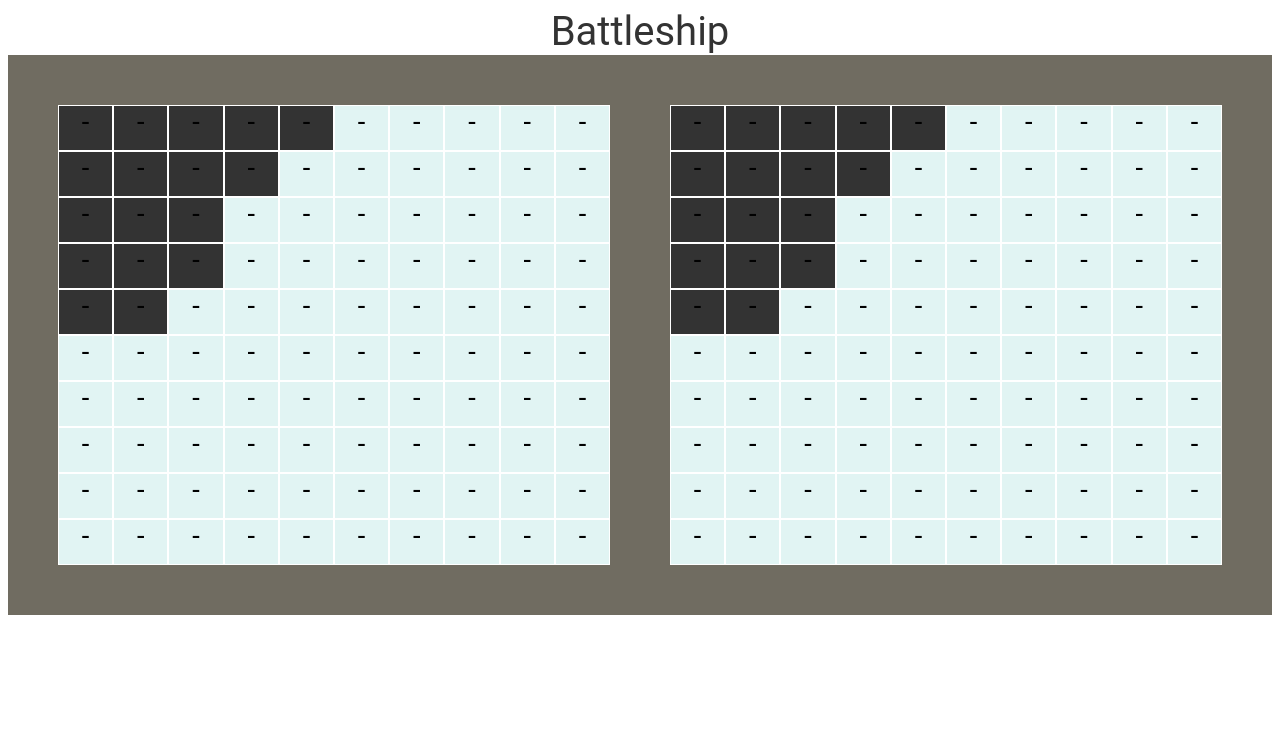
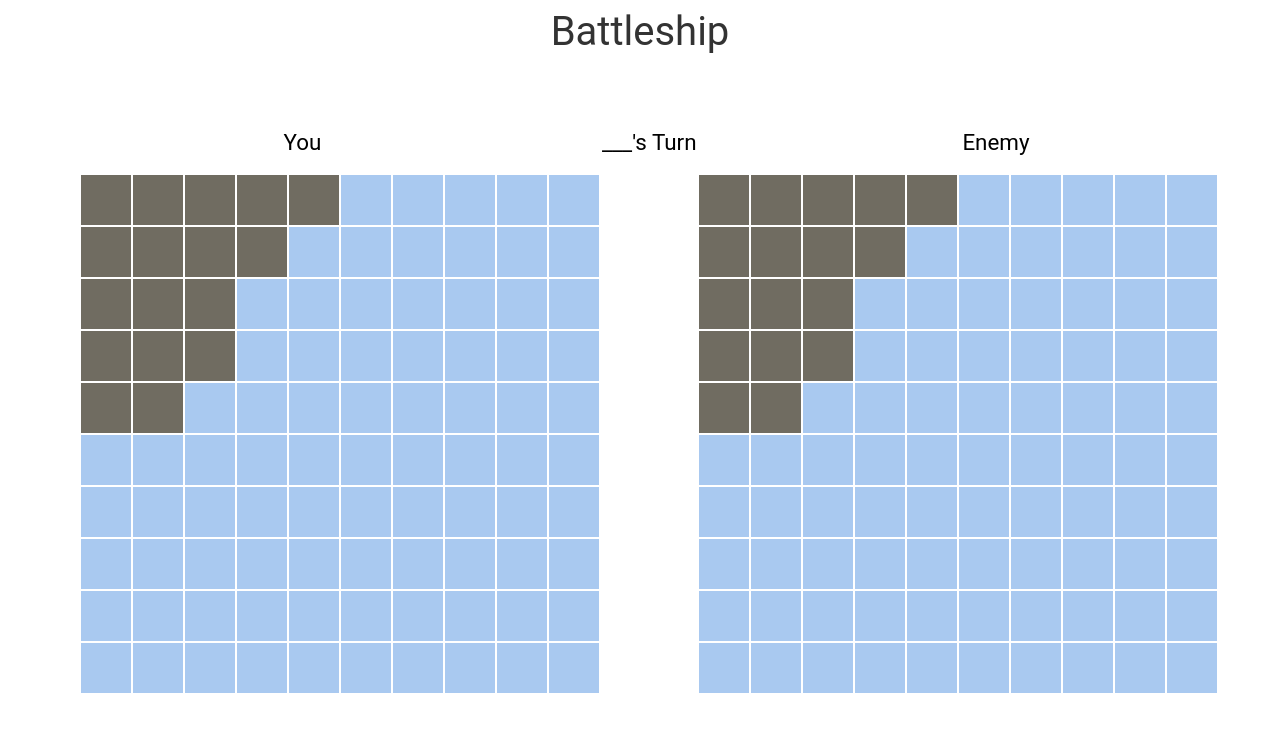
Before and after one commit to dayvancowboy13/battleship, a website built with webpack: page src/template.html in a window 1280 px wide. Built offline with nearby package versions, Linux system fonts and the light colour scheme.

Commit message:
Clean up CSS a bit
Changed the layout and some of the coloring. Board cells are now more
square :)

```diff
--- a/src/style.css
+++ b/src/style.css
@@ -3,7 +3,7 @@
 
     --dark: #333333;
     --light: #ffffff;
-    --mid: #e1f4f3;
+    --mid: #a9c9f0;
     --mid-dark: #706c61;
 
 }
@@ -14,42 +14,67 @@ header {
     text-align: center;
 }
 
+#main-container {
+    display: flex;
+    justify-content: center;
+}
+
 #play-area {
-    background-color: var(--mid-dark);
-    width: 100%;
-    height: 70vh;
-    padding: 50px;
+    --label-height: 100px;
+    --label-width: 150px;
+    --board-height: 500px;
+    display: inline-grid;
+    /* grid-template-columns: repeat(2, 1fr); */
+    grid-template: var(--label-height) var(--board-height) / repeat(2, 1fr);
+    gap: 10px 80px;
+
+    /* border: solid 1px var(--dark); */
+    background-color: var(--light);
+    width: 90%;
+    height: 80vh;
+    /* padding: 50px; */
     box-sizing: border-box;
+}
 
+#labels {
+    grid-column: 1/3;
+    box-sizing: border-box;
     display: grid;
-    grid-template-columns: repeat(2, 1fr);
-    gap: 60px;
+    text-align: center;
+    align-items: end;
+    grid-template-columns: 2fr 1fr 2fr;
+    font-size: 1.4em;
 }
 
 .board-container {
     display: grid;
-    grid-template-columns: repeat(10, 1fr);
-    grid-template-rows: repeat(10, 1fr);
+    justify-self: center;
+    gap: 2px;
+    --cell-size: 50px;
+    grid-template-columns: repeat(10, var(--cell-size));
+    grid-template-rows: repeat(10, var(--cell-size));
 
+    background-color: var(--light);
+    padding: 10px;
+}
+
+.grid-cell {
+    /* border: 1px solid; */
+    text-align: center;
+    /* padding: 4px; */
+    font-size: 2.6em;
     background-color: var(--mid);
 }
 
-.grid-cell {
-    border: 1px var(--light) solid;
-    text-align: center;
-    justify-content: center;
-    font-size: 1.7rem;
-}
-
 .grid-cell[data-has-ship='true'] {
-    background-color: var(--dark);
+    background-color: var(--mid-dark);
 }
 
 [data-is-hit='true']::after {
-    content: "X";
+    content: "×";
     color: red;
 }
 
 [data-is-hit='false']::after {
-    content: "-";
+    /* content: "-"; */
 }
--- a/src/template.html
+++ b/src/template.html
@@ -12,8 +12,12 @@
     <div id="main-container">
 
         <div id="play-area">
-            <div id="player-board" class="board-container">
+            <div id="labels">
+                <div id="player-label">You</div>
+                <div id="whose-turn-label">___'s Turn</div>
+                <div id="enemy-label">Enemy</div>
             </div>
+            <div id="player-board" class="board-container"></div>
             <div id="enemy-board" class="board-container"></div>
         </div>
 
```
